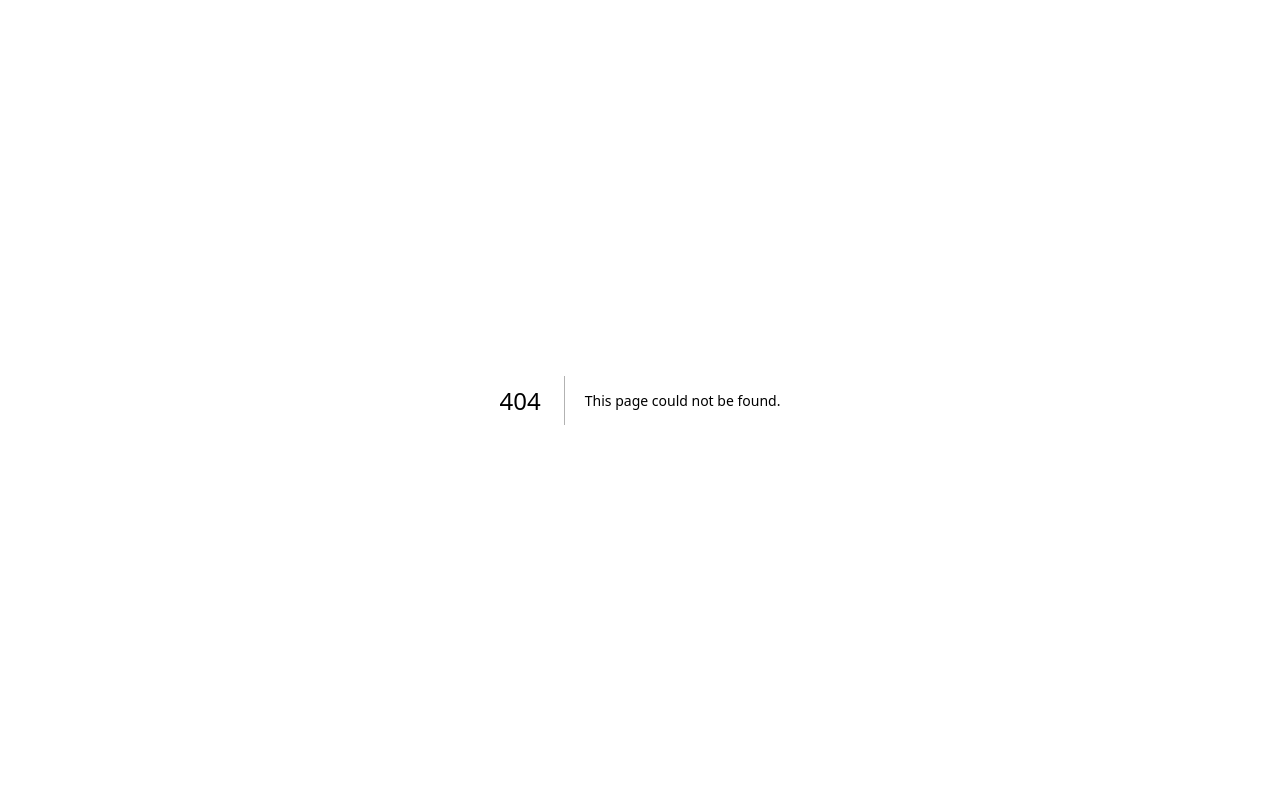
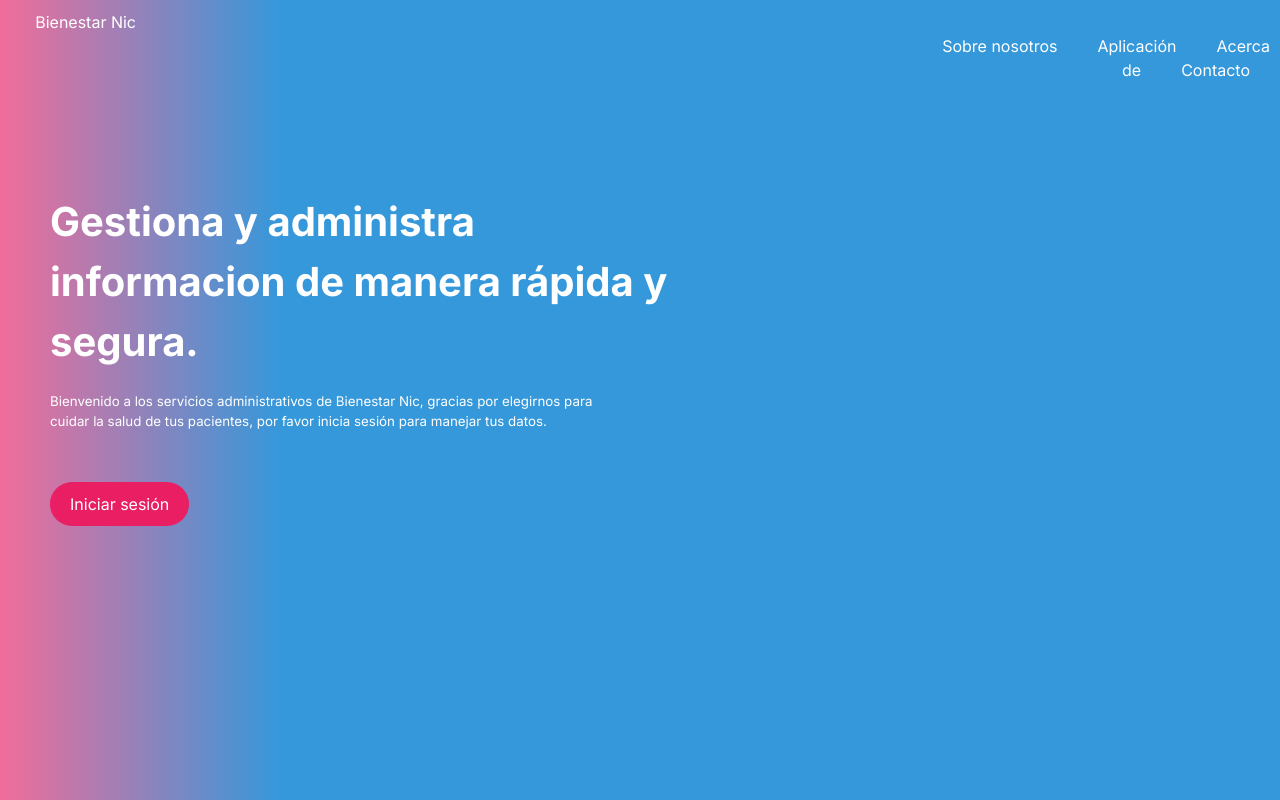
Before and after one commit to CODE-HUNTERS-HACKATHON23/ReactWebpage, a Next.js app: page /homepage in a window 1280 px wide. Before the commit this address had no page. Built offline with nearby package versions, Linux system fonts and the light colour scheme.

Commit message:
First commit

```diff
--- a/src/app/globals.css
+++ b/src/app/globals.css
@@ -1,27 +1,3 @@
 @tailwind base;
 @tailwind components;
 @tailwind utilities;
-
-:root {
-  --foreground-rgb: 0, 0, 0;
-  --background-start-rgb: 214, 219, 220;
-  --background-end-rgb: 255, 255, 255;
-}
-
-@media (prefers-color-scheme: dark) {
-  :root {
-    --foreground-rgb: 255, 255, 255;
-    --background-start-rgb: 0, 0, 0;
-    --background-end-rgb: 0, 0, 0;
-  }
-}
-
-body {
-  color: rgb(var(--foreground-rgb));
-  background: linear-gradient(
-      to bottom,
-      transparent,
-      rgb(var(--background-end-rgb))
-    )
-    rgb(var(--background-start-rgb));
-}
--- /dev/null
+++ b/src/app/homepage/hmStyle.css
@@ -0,0 +1,68 @@
+body{
+background: rgb(233, 30, 99);
+    background: linear-gradient(90deg, rgba(233, 30, 99, 0.65) 0%, rgba(52, 152, 219, 1) 22%);
+}
+
+.navbar {
+    color: white;
+    text-align: right;
+    padding: 10px;
+}
+.navbar h3{
+    margin-right: 90%;
+}
+.navbar ul {
+    list-style: none;
+    padding: 0;
+    margin-left:798px;
+}
+
+.navbar li {
+    display: inline;
+    margin-left: 20px;
+}
+
+.navbar Link {
+    text-decoration: none;
+    color: white;
+}
+
+.content {
+    color:#fff;
+    text-align: left;
+    margin-left: 50px;
+    margin-top:100px;
+    width: 50%;
+    max-width: 800px;
+}
+
+.content h1{
+    font-size:40px;
+    font-weight: bolder;
+    text-align: left;
+    width: 100%;
+}
+.content h6{
+    font-size: smaller;
+    margin-top: 20px;
+    width: 90%;
+}
+
+.nav-item {
+    margin-right: 20px;
+    list-style: none;
+    display: inline;
+    text-decoration: none;
+    color: #fff;
+}
+
+.linkButton {
+    text-decoration: none;
+    color: #fff;
+    background-color:rgb(233, 30, 99);
+    padding: 10px 20px;
+    display: inline-block;
+    margin-left: 50px;
+    margin-top: 50px;
+    border-radius: 50px;
+}
--- /dev/null
+++ b/src/app/homepage/page.tsx
@@ -0,0 +1,43 @@
+import './hmStyle.css'
+import Link from 'next/link'
+
+export default function Homepage() {
+    return (
+        <html lang="en">
+        <head>
+            <title>HomePage</title>
+        </head>
+            <body>
+                <div>
+                    <div className='navbar'>
+                        <h3>Bienestar Nic</h3>
+                        <nav>
+                            <ul>
+                                <li className='nav-item'>
+                                    <Link href='/aboutUs'>Sobre nosotros</Link>
+                                </li>
+                                <li className='nav-item'>
+                                    <Link href='/application'>Aplicación</Link>
+                                </li>
+                                <li className='nav-item'>
+                                    <Link href='/about'>Acerca de</Link>
+                                </li>
+                                <li className='nav-item'>
+                                    <Link href='/contact'>Contacto</Link>
+                                </li>
+                            </ul>
+                        </nav>
+                    </div>
+
+                    <div className='content'>
+                        <h1>Gestiona y administra informacion de manera rápida y segura.</h1>
+                        <h6> Bienvenido a los servicios administrativos de Bienestar Nic, gracias por elegirnos para cuidar la salud de tus pacientes,
+                            por favor inicia sesión para manejar tus datos.</h6>
+                    </div>
+
+                    <Link href='/login' className='linkButton'>Iniciar sesión</Link>
+                </div>
+        </body>
+        </html>
+    )
+}
--- /dev/null
+++ b/src/app/login/loginStyle.css
@@ -0,0 +1,43 @@
+body {
+    background-color: #fff;
+    display: flex;
+    align-items: center;
+    justify-content: center;
+    height: 100vh;
+    margin: 0;
+}
+
+.login-container {
+    background-color: #fff;
+    border: 1px solid #ccc;
+    padding: 20px;
+    border-radius: 5px;
+    text-align: left;
+    box-shadow: 0 0 10px rgba(0, 0, 0, 0.2);
+    width: 300px;
+    max-width: 100%;
+}
+
+.login-container label {
+    display: block;
+    margin-bottom: 10px;
+}
+
+.login-container input {
+    display: block;
+    border: 1px solid #ccc;
+    padding: 10px;
+    border-radius: 5px;
+    width: 100%;
+    margin-bottom: 10px;
+}
+
+.login-button {
+    background-color: #0074d9;
+    color: #fff;
+    border: none;
+    padding: 10px 20px;
+    border-radius: 10px;
+    cursor: pointer;
+    margin-left: 60px;
+}
--- /dev/null
+++ b/src/app/login/page.tsx
@@ -0,0 +1,28 @@
+import './loginStyle.css'
+
+
+export default function Login() {
+    return (
+        <html lang="en">
+        <head>
+            <meta name="viewport" content="width=device-width, initial-scale=1.0" />
+            <title>Inicio de Sesión</title>
+        </head>
+        <body>
+                <div className="login-container">
+                    <h1>Iniciar sesión</h1>
+                    <form>
+                        <label htmlFor="username">Nombre de usuario:</label>
+                        <input type="text" id="username" name="username" required/>
+
+                            <label htmlFor="password">Contraseña:</label>
+                            <input type="password" id="password" name="password" required/>
+
+                        <button className="login-button">Iniciar sesión</button>
+                    </form>
+                </div>
+
+        </body>
+        </html>
+    )
+}
```
